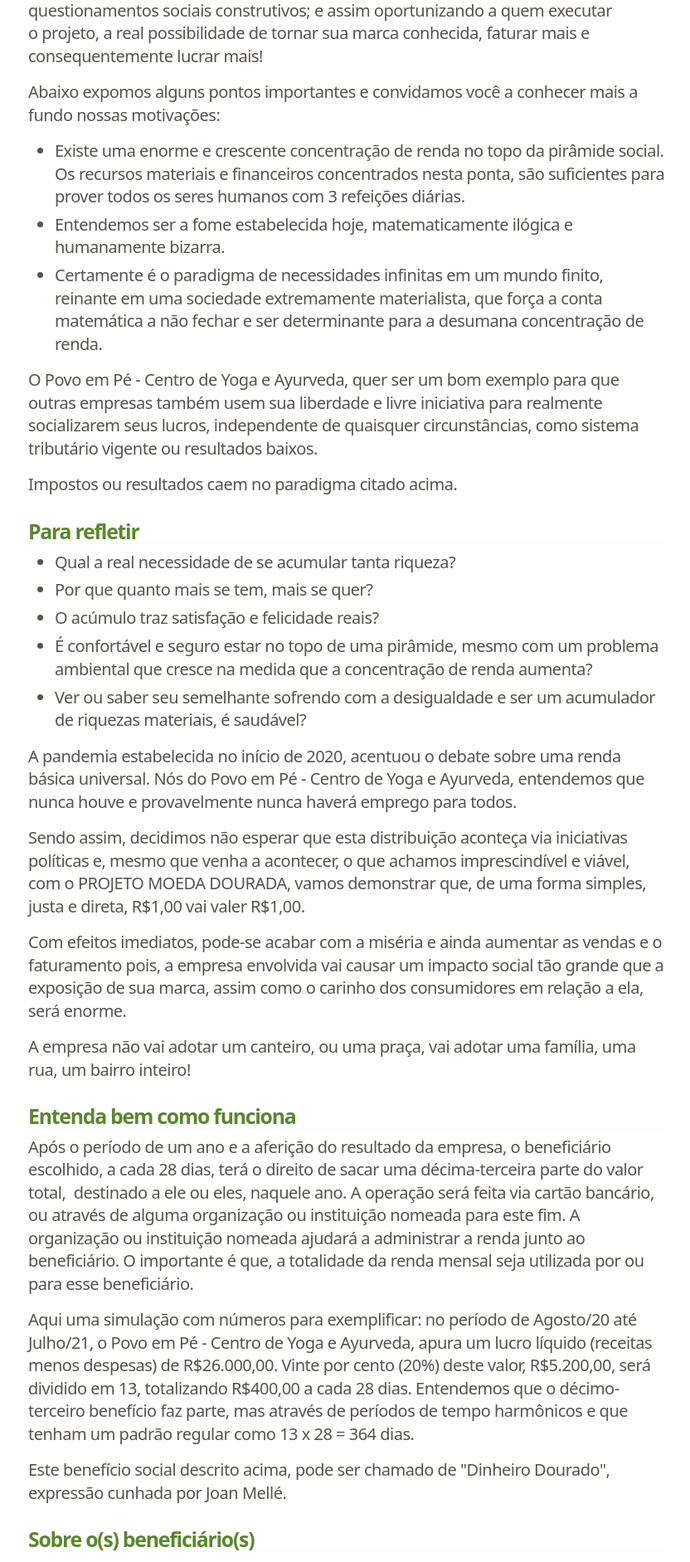
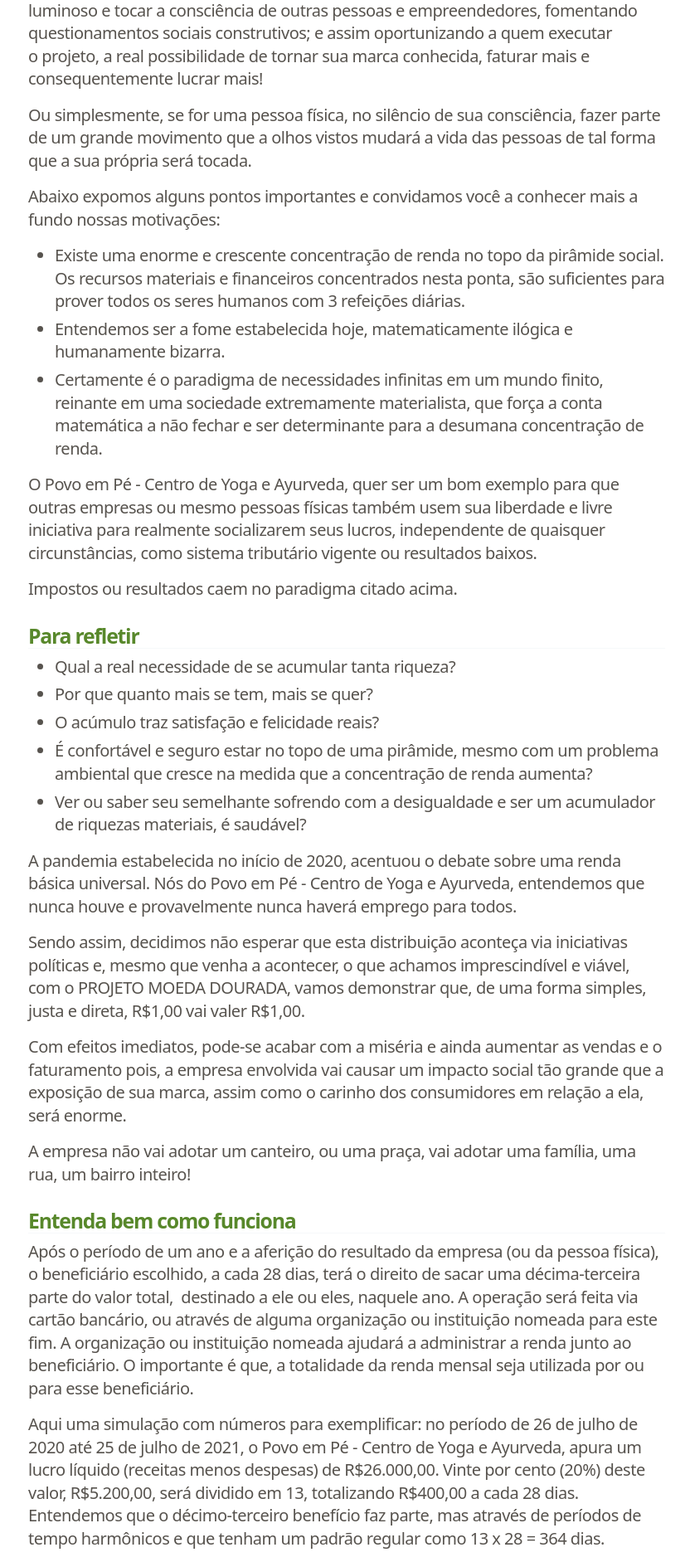
Before and after one commit to gustavoguichard/povoempe-next, a Next.js app: page / in a window 1280 px wide. Shown: the part 1460-3343 px from the top of the page at 83% size, without its empty margins (222-1054 px from the left). Built offline with nearby package versions, Linux system fonts and the light colour scheme.

Commit message:
Update Copy

```diff
--- a/data.js
+++ b/data.js
@@ -2,10 +2,12 @@
   title: 'Projeto Moeda Dourada',
   subtitle: 'Empresa 13:20',
   domain: 'Povo em Pé',
-  content: `É uma iniciativa destinada a distribuir 20% do lucro líquido apurado pelo Povo em Pé - Centro de Yoga e Ayurveda, em forma de renda direta à classe menos favorecida.
+  content: `É uma iniciativa destinada a distribuir 20% do lucro líquido apurado pelo Povo em Pé - Centro de Yoga e Ayurveda, em forma de renda direta à pessoas em estado de extrema vulnerabilidade econômica e social.
 
 Ao executarmos este simples e abundante projeto, pretendemos ser um farol luminoso e tocar a
-consciência de outros empreendedores, fomentando questionamentos sociais construtivos; e assim oportunizando a quem executar o projeto, a real possibilidade de tornar sua marca conhecida, faturar mais e consequentemente lucrar mais!
+consciência de outras pessoas e empreendedores, fomentando questionamentos sociais construtivos; e assim oportunizando a quem executar o projeto, a real possibilidade de tornar sua marca conhecida, faturar mais e consequentemente lucrar mais!
+
+Ou simplesmente, se for uma pessoa física, no silêncio de sua consciência, fazer parte de um grande movimento que a olhos vistos mudará a vida das pessoas de tal forma que a sua própria será tocada.
 
 Abaixo expomos alguns pontos importantes e convidamos você a conhecer mais a fundo nossas
 motivações:
@@ -18,7 +20,7 @@
 uma sociedade extremamente materialista, que força a conta matemática a não fechar
 e ser determinante para a desumana concentração de renda.
 
-O Povo em Pé - Centro de Yoga e Ayurveda, quer ser um bom exemplo para que outras empresas
+O Povo em Pé - Centro de Yoga e Ayurveda, quer ser um bom exemplo para que outras empresas ou mesmo pessoas físicas
 também usem sua liberdade e livre iniciativa para realmente socializarem seus lucros, independente de quaisquer circunstâncias, como sistema tributário vigente ou resultados baixos.
 
 Impostos ou resultados caem no paradigma citado acima.
@@ -43,9 +45,9 @@
 A empresa não vai adotar um canteiro, ou uma praça, vai adotar uma família, uma rua, um bairro inteiro!
 
 ### Entenda bem como funciona
-Após o período de um ano e a aferição do resultado da empresa, o beneficiário escolhido, a cada 28 dias, terá o direito de sacar uma décima-terceira parte do valor total,  destinado a ele ou eles, naquele ano. A operação será feita via cartão bancário, ou através de alguma organização ou instituição nomeada para este fim. A organização ou instituição nomeada ajudará a administrar a renda junto ao beneficiário. O importante é que, a totalidade da renda mensal seja utilizada por ou para esse beneficiário.
+Após o período de um ano e a aferição do resultado da empresa (ou da pessoa física), o beneficiário escolhido, a cada 28 dias, terá o direito de sacar uma décima-terceira parte do valor total,  destinado a ele ou eles, naquele ano. A operação será feita via cartão bancário, ou através de alguma organização ou instituição nomeada para este fim. A organização ou instituição nomeada ajudará a administrar a renda junto ao beneficiário. O importante é que, a totalidade da renda mensal seja utilizada por ou para esse beneficiário.
 
-Aqui uma simulação com números para exemplificar: no período de Agosto/20 até Julho/21, o Povo em Pé - Centro de Yoga e Ayurveda, apura um lucro líquido (receitas menos despesas) de
+Aqui uma simulação com números para exemplificar: no período de 26 de julho de 2020 até 25 de julho de 2021, o Povo em Pé - Centro de Yoga e Ayurveda, apura um lucro líquido (receitas menos despesas) de
 R$26.000,00. Vinte por cento (20%) deste valor, R$5.200,00, será dividido em 13, totalizando
 R$400,00 a cada 28 dias. Entendemos que o décimo-terceiro benefício faz parte, mas através de
 períodos de tempo harmônicos e que tenham um padrão regular como 13 x 28 = 364 dias.
@@ -76,13 +78,13 @@
 uma forma mais intensa e principalmente amorosa.
 
 ### Considerações finais
-O Povo em Pé - Centro de Yoga e Ayurveda, quer atingir todos os empreendedores que ocupam a
+O Povo em Pé - Centro de Yoga e Ayurveda, através deste exemplo, quer atingir todas as pessoas e empresários que ocupam a
 pirâmide social, estando no topo ou não, em benefício da base que sustenta o todo.
 
 Algumas quebras de paradigmas podem se resumir ao entendimento de que compartilhamento não é
 imposto, e sim um ato de livre e espontânea vontade e iniciativa.
 
-A partir de um ano da implementação deste projeto (agosto de 2020 a julho de 2021), nosso resultado contábil estará à disposição dos interessados.
+Depois do período de apuração (26 de julho de 2020 a 25 de julho de 2021), nosso resultado contábil estará à disposição dos interessados.
 
 Colocamo-nos à disposição para maiores esclarecimentos através do email [rafapovoempe@gmail.com](mailto:rafapovoempe@gmail.com).
 
@@ -93,11 +95,11 @@
 Agradecemos por sua atenção\\
 Amor e União
 .`,
-  firstBlock: `E os homens que ocupam altos cargos\\
+  firstBlock: `"E os homens que ocupam altos cargos\\
 São os que devem começar\\
 A moldar uma nova realidade\\
 Mais próxima do coração\\
-Mais próxima do coração`,
+Mais próxima do coração"`,
   lastBlock: `E se os recursos que sobem em direção ao topo voltassem para a base da pirâmide, por livre e espontânea vontade do topo?\\
 E se esse movimento aumentasse os recursos no topo, mas ao mesmo tempo aumentasse na base, onde a circulação dessa energia fosse fluida e harmônica, numa relação ganha-ganha?\\
 Teríamos então a transformação da pirâmide em um toróide, e a sociedade auto-geraria sua energia.`,
```
